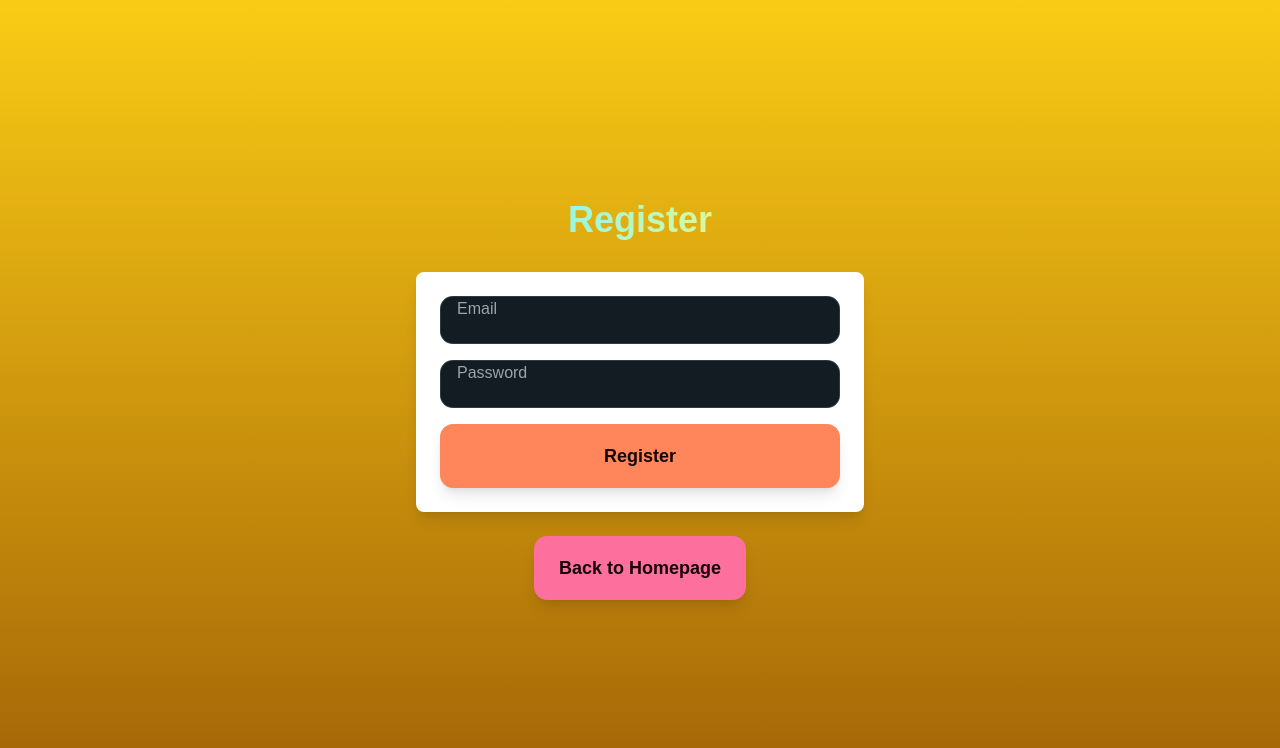
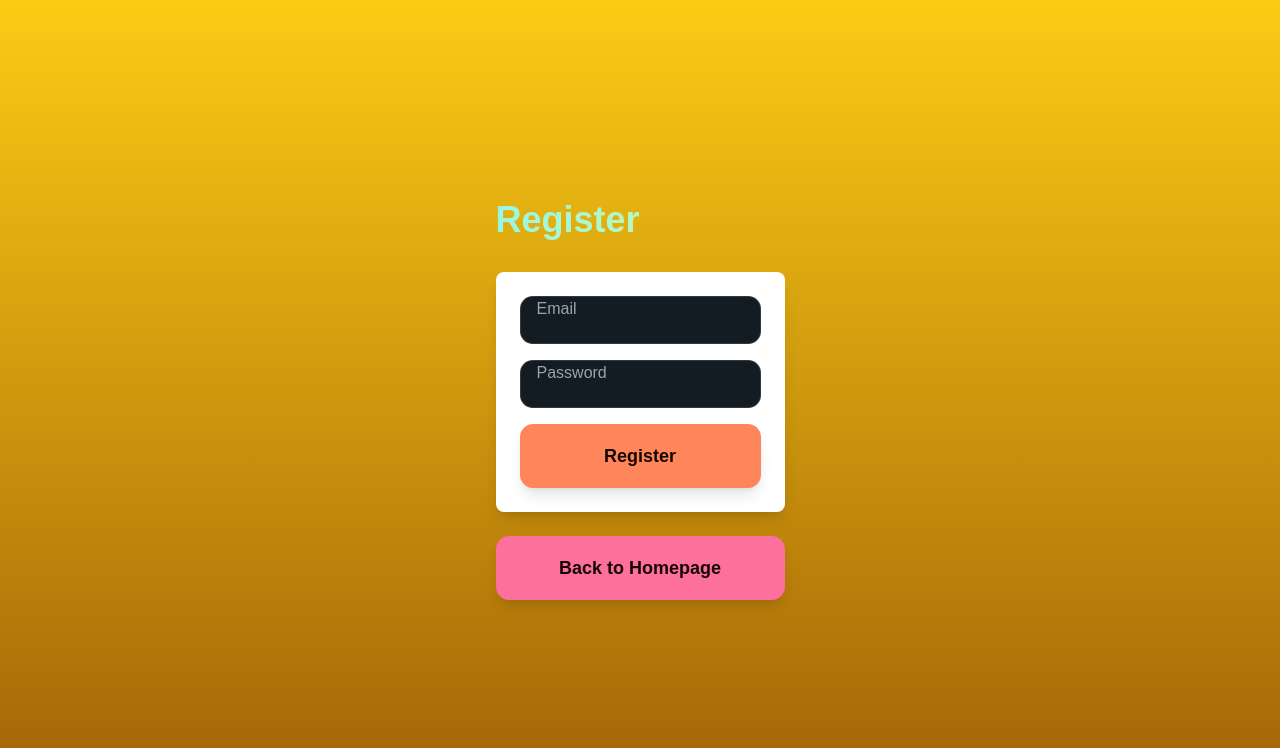
Before and after one commit to MadlyJado/alvarindus-passwordman, a Next.js app: page /register in a window 1280 px wide. Shown: the top 748 px of the page. Built offline with nearby package versions, Linux system fonts and the light colour scheme; what pocketbase would draw is missing.

Commit message:
sdsadsds

```diff
--- a/app/register/page.tsx
+++ b/app/register/page.tsx
@@ -7,7 +7,8 @@ interface Props {}
 
 const Page: NextPage<Props> = ({}) => {
   return (
-    <div className="min-h-screen flex flex-col items-center justify-center bg-gradient-to-b from-yellow-400 to-yellow-700 text-white">
+    <body className="min-h-screen flex flex-col items-center justify-center bg-gradient-to-b from-yellow-400 to-yellow-700 text-white">
+      <div >
           <h1 className="text-4xl font-extrabold mb-8 text-transparent bg-clip-text bg-gradient-to-r from-teal-200 to-lime-200">
             Register
           </h1>
@@ -18,6 +19,8 @@ const Page: NextPage<Props> = ({}) => {
           </p>
         </Link>
       </div>
+    </body>
+
   )
 }
 
```
Lines whose indentation alone changed are shown as unchanged.
